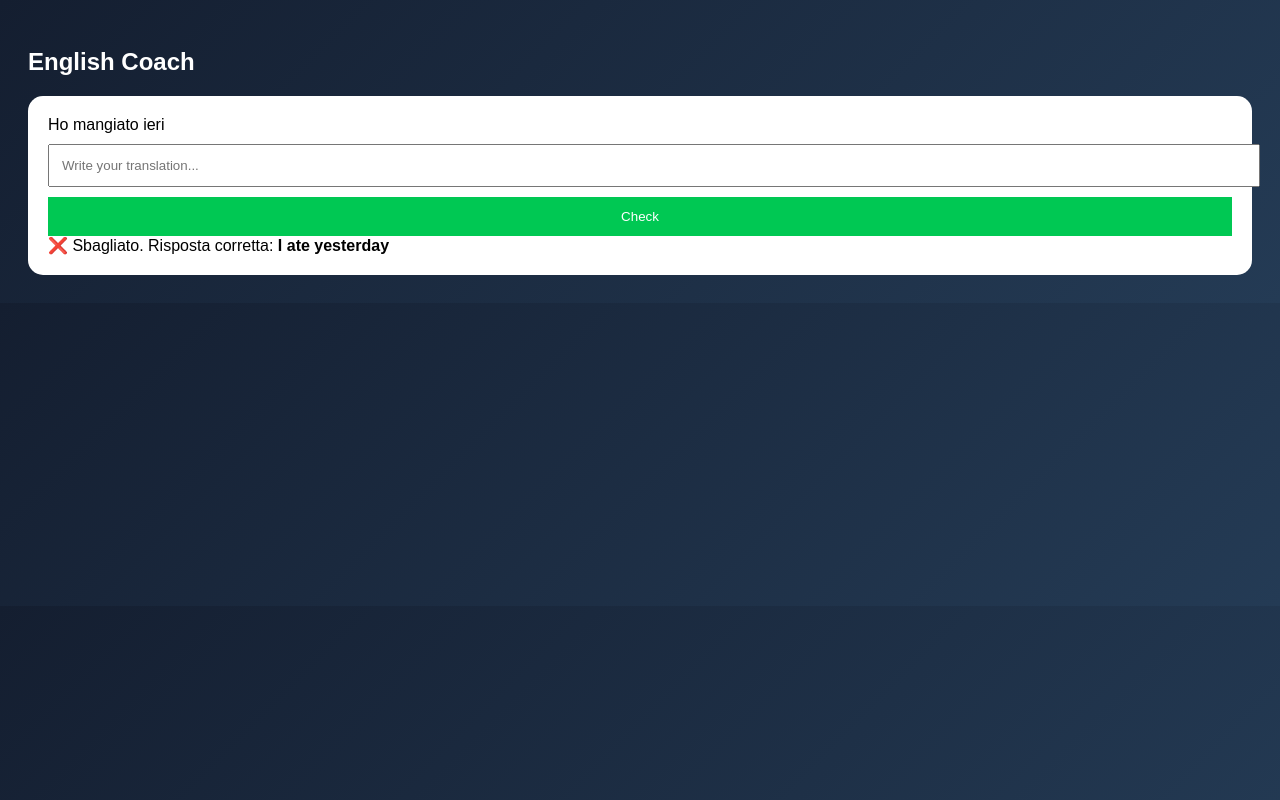
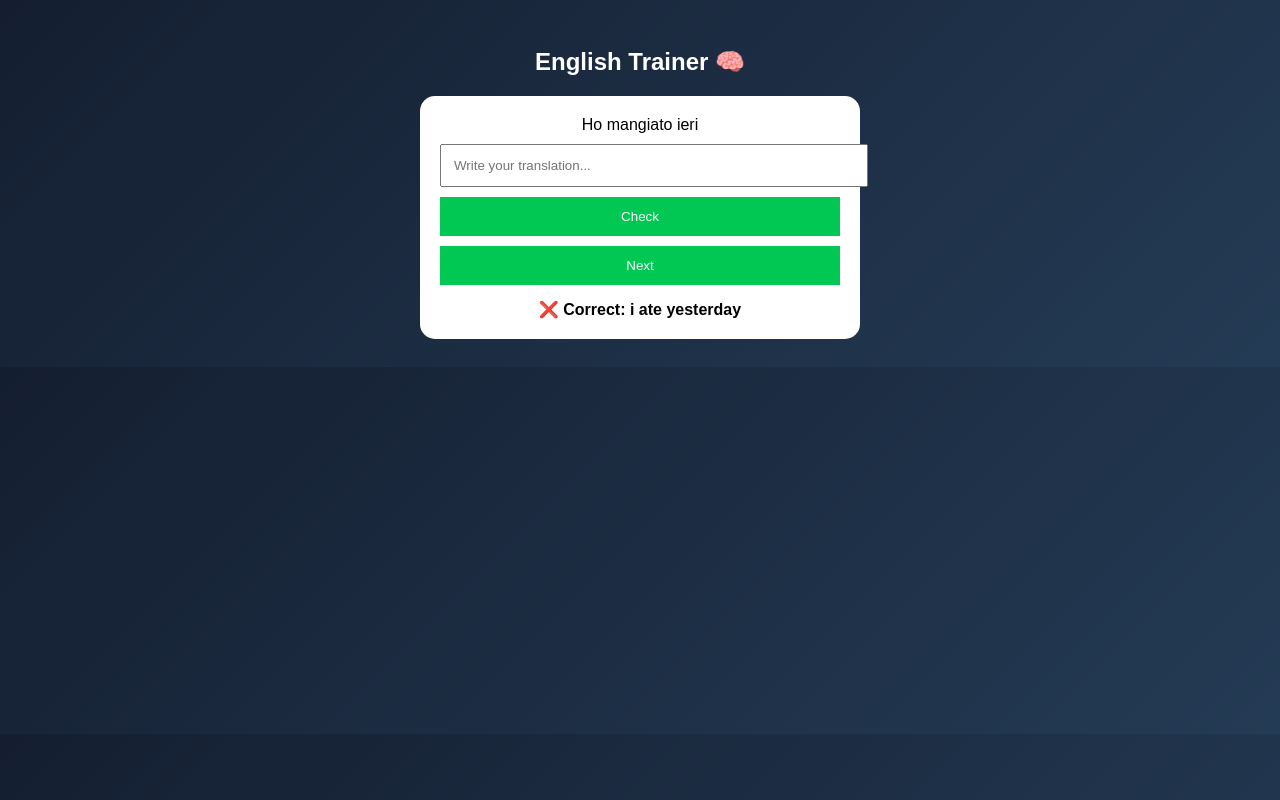
Before and after one commit to Etkdennis/English-coach, a website: page index.html in a window 1280 px wide. Both pictures are taken after a click on the button "Check". Drawn offline with Linux system fonts and the light colour scheme.

Commit message:
Update index.html

```diff
--- a/index.html
+++ b/index.html
@@ -2,7 +2,7 @@
 <html>
 <head>
 <meta name="viewport" content="width=device-width, initial-scale=1.0">
-<title>English Coach</title>
+<title>English Trainer</title>
 
 <style>
 body {
@@ -10,12 +10,15 @@ body {
   background: linear-gradient(135deg,#141e30,#243b55);
   color:white;
   padding:20px;
+  text-align:center;
 }
 .card {
   background:white;
   color:black;
   padding:20px;
   border-radius:15px;
+  max-width:400px;
+  margin:auto;
 }
 input {
   width:100%;
@@ -30,36 +33,64 @@ button {
   color:white;
   border:none;
 }
+#feedback {
+  margin-top:15px;
+  font-weight:bold;
+}
 </style>
 </head>
 
 <body>
 
-<h2>English Coach</h2>
+<h2>English Trainer 🧠</h2>
 
 <div class="card">
-  <div id="question">Ho mangiato ieri</div>
+  <div id="question"></div>
   <input id="answer" placeholder="Write your translation..." />
   <button onclick="check()">Check</button>
+  <button onclick="next()">Next</button>
   <div id="feedback"></div>
 </div>
 
 <script>
+
+let phrases = [
+  {it:"Ho mangiato ieri", en:["i ate yesterday"]},
+  {it:"Vado al lavoro", en:["i go to work","i am going to work"]},
+  {it:"Sto studiando inglese", en:["i am studying english"]},
+  {it:"Ho visto quel film", en:["i saw that movie"]},
+  {it:"Mi piace il caffè", en:["i like coffee"]},
+  {it:"Sono stanco oggi", en:["i am tired today"]},
+  {it:"Domani lavoro", en:["i work tomorrow","i am working tomorrow"]}
+];
+
+let current = 0;
+
+function loadQuestion(){
+  current = Math.floor(Math.random() * phrases.length);
+  document.getElementById("question").innerText = phrases[current].it;
+  document.getElementById("answer").value = "";
+  document.getElementById("feedback").innerText = "";
+}
+
 function check(){
   let user = document.getElementById("answer").value.trim().toLowerCase();
+  let correctAnswers = phrases[current].en;
 
-  let validAnswers = [
-    "i ate yesterday",
-    "yesterday i ate"
-  ];
-
-  if(validAnswers.includes(user)){
-    document.getElementById("feedback").innerHTML = "✅ Corretto!";
+  if(correctAnswers.includes(user)){
+    document.getElementById("feedback").innerText = "✅ Correct!";
   } else {
-    document.getElementById("feedback").innerHTML =
-      "❌ Sbagliato. Risposta corretta: <b>I ate yesterday</b>";
+    document.getElementById("feedback").innerText =
+      "❌ Correct: " + correctAnswers[0];
   }
 }
+
+function next(){
+  loadQuestion();
+}
+
+loadQuestion();
+
 </script>
 
 </body>
```
